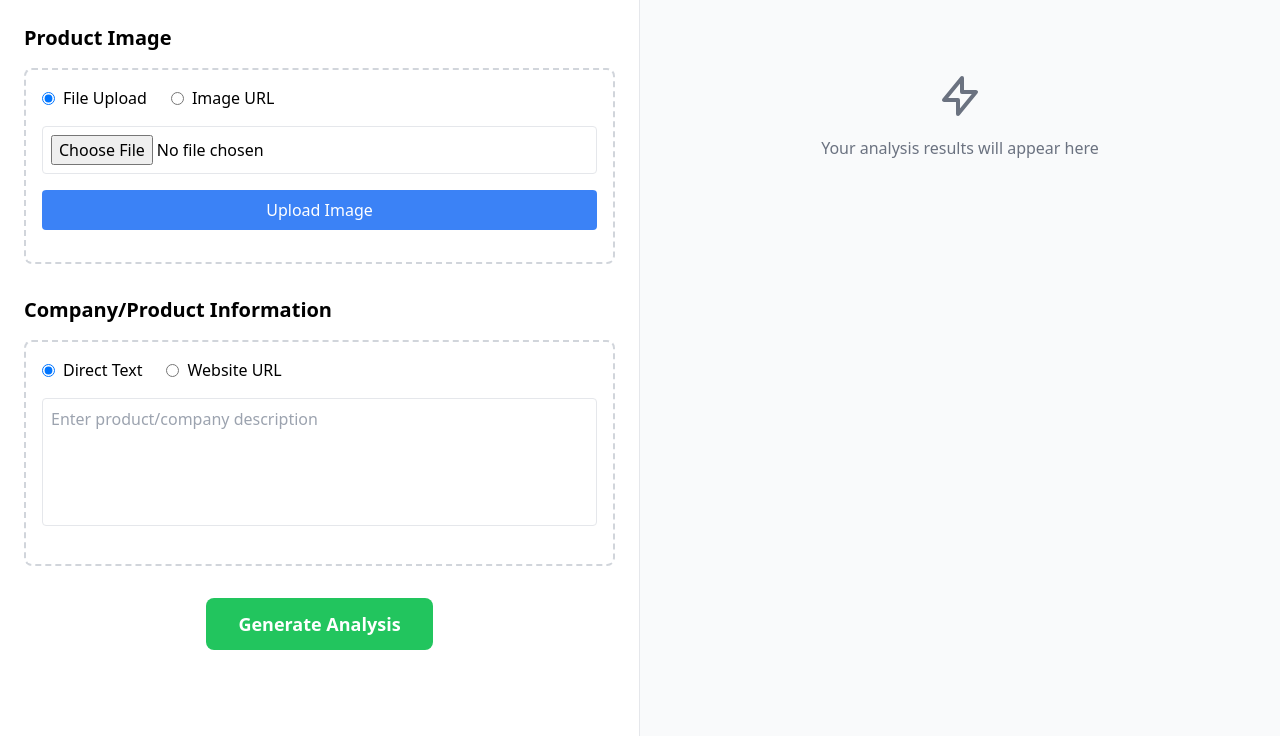
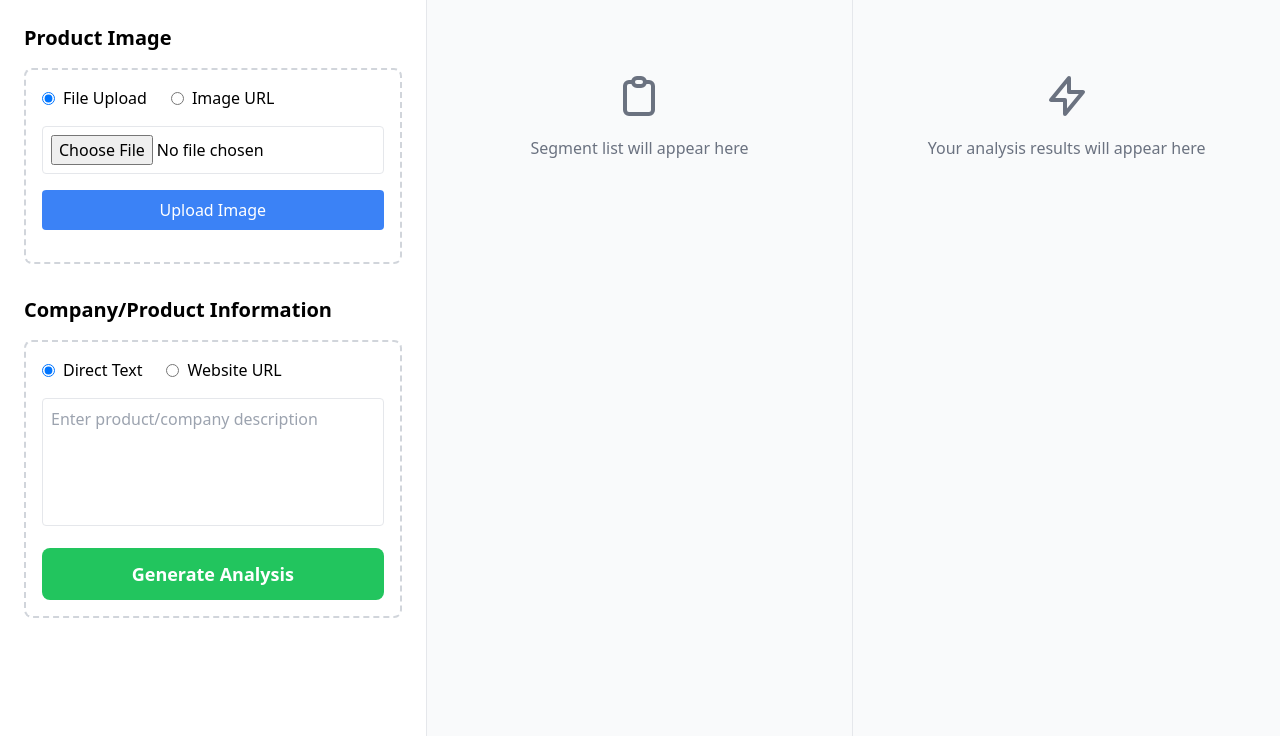
Before and after one commit to pringlesinghal/agihouse-hack, a Flask app: page / in a window 1280 px wide. Shown: the part 64-800 px from the top of the page. Run offline with Flask 3, Linux system fonts and the light colour scheme; some libraries are stand-ins or nearby versions.

Commit message:
added 3 cols

```diff
--- a/templates/index.html
+++ b/templates/index.html
@@ -16,7 +16,7 @@
         <!-- Main Content -->
         <main class="flex-1 flex">
             <!-- Left Panel - Inputs -->
-            <div class="w-1/2 p-6 overflow-y-auto border-r border-gray-200 bg-white">
+            <div class="w-1/3 p-6 overflow-y-auto border-r border-gray-200 bg-white">
                 <!-- Image Input Section -->
                 <div class="mb-8">
                     <h2 class="text-xl font-semibold mb-4">Product Image</h2>
@@ -76,23 +76,38 @@
                                 <span>Website URL</span>
                             </label>
                         </div>
-                        <textarea id="textInput"
+                        <textarea id="textInput" name="text_input"
                                   placeholder="Enter product/company description"
                                   class="mb-4 p-2 w-full border rounded h-32 resize-none"></textarea>
+                        <button onclick="generateResponse()"
+                                class="bg-green-500 text-white px-8 py-3 rounded-lg hover:bg-green-600 text-lg font-semibold w-full">
+                            Generate Analysis
+                        </button>
                     </div>
                 </div>
 
                 <!-- Generate Button -->
                 <div class="text-center">
-                    <button onclick="generateResponse()"
-                            class="bg-green-500 text-white px-8 py-3 rounded-lg hover:bg-green-600 text-lg font-semibold">
-                        Generate Analysis
-                    </button>
                 </div>
             </div>
 
-            <!-- Right Panel - Output -->
-            <div class="w-1/2 p-6 bg-gray-50 overflow-y-auto">
+            <!-- Middle Panel - Segment List -->
+            <div class="w-1/3 p-6 overflow-y-auto border-r border-gray-200 bg-gray-50">
+                <div id="segment-list" class="hidden">
+                    <h2 class="text-xl font-bold mb-4">Customer Segments</h2>
+                    <div id="segments-only" class="space-y-4"></div>
+                </div>
+                <div id="segment-placeholder" class="text-center text-gray-500 p-12">
+                    <svg class="mx-auto h-12 w-12 mb-4" fill="none" stroke="currentColor" viewBox="0 0 24 24">
+                        <path stroke-linecap="round" stroke-linejoin="round" stroke-width="2"
+                              d="M9 5H7a2 2 0 00-2 2v12a2 2 0 002 2h10a2 2 0 002-2V7a2 2 0 00-2-2h-2M9 5a2 2 0 002 2h2a2 2 0 002-2M9 5a2 2 0 012-2h2a2 2 0 012 2"/>
+                    </svg>
+                    <p>Segment list will appear here</p>
+                </div>
+            </div>
+
+            <!-- Right Panel - Detailed Analysis -->
+            <div class="w-1/3 p-6 bg-gray-50 overflow-y-auto">
                 <div id="result" class="hidden">
                     <h2 class="text-xl font-bold mb-4">Analysis Result</h2>
                     <div id="description" class="p-6 bg-white rounded-lg shadow-sm"></div>
@@ -134,11 +149,30 @@
             const resultDiv = document.getElementById('result');
             const descriptionDiv = document.getElementById('description');
             const placeholder = document.getElementById('placeholder');
+            const segmentListDiv = document.getElementById('segment-list');
+            const segmentsOnlyDiv = document.getElementById('segments-only');
+            const segmentPlaceholder = document.getElementById('segment-placeholder');
 
             // Split the segments text into individual segments
             const segmentBlocks = segments.split('\n\n').filter(block => block.trim());
 
-            // Create HTML for each segment
+            // Create HTML for segment list (middle column)
+            const segmentListHTML = segmentBlocks.map(block => {
+                const lines = block.split('\n');
+                const title = lines[0].replace('[', '').replace(']', '');
+                const revenue = lines[1];
+
+                return `
+                    <div class="bg-white rounded-lg shadow-sm p-4">
+                        <div class="flex justify-between items-center">
+                            <h3 class="font-semibold text-blue-600">${title}</h3>
+                            <div class="text-green-600 text-sm font-medium">${revenue}</div>
+                        </div>
+                    </div>
+                `;
+            }).join('');
+
+            // Create HTML for detailed analysis (right column)
             const segmentsHTML = segmentBlocks.map(block => {
                 const lines = block.split('\n');
                 const title = lines[0].replace('[', '').replace(']', '');
@@ -164,10 +198,16 @@
                 `;
             }).join('');
 
+            // Update segment list column
+            segmentListDiv.classList.remove('hidden');
+            segmentPlaceholder.classList.add('hidden');
+            segmentsOnlyDiv.innerHTML = segmentListHTML;
+
+            // Update detailed analysis column
             resultDiv.classList.remove('hidden');
             placeholder.classList.add('hidden');
             descriptionDiv.innerHTML = `
-                <h2 class="text-xl font-bold mb-6">Top Revenue-Generating Segments</h2>
+                <h2 class="text-xl font-bold mb-6">Detailed Analysis</h2>
                 ${segmentsHTML}
             `;
         }
@@ -244,17 +284,20 @@
             const formData = new FormData();
             const textInput = document.getElementById('textInput').value.trim();
             const textInputType = document.querySelector('input[name="textInputType"]:checked').value;
+            const imageFile = document.getElementById('imageFile');
+            const imageUrl = document.getElementById('imageUrl').value.trim();
             let hasInput = false;
 
-            if (currentImage) {
-                if (currentImage.type === 'file') {
-                    formData.append('file', currentImage.data);
-                } else {
-                    formData.append('image_url', currentImage.data);
-                }
+            // Handle image input
+            if (imageFile.files[0]) {
+                formData.append('file', imageFile.files[0]);
+                hasInput = true;
+            } else if (imageUrl) {
+                formData.append('image_url', imageUrl);
                 hasInput = true;
             }
 
+            // Handle text input
             if (textInput) {
                 formData.append('text_input', textInput);
                 formData.append('text_input_type', textInputType);
@@ -273,8 +316,12 @@
                     method: 'POST',
                     body: formData
                 });
+
+                if (!response.ok) {
+                    throw new Error(`HTTP error! status: ${response.status}`);
+                }
+
                 const data = await response.json();
-
                 if (data.error) {
                     throw new Error(data.error);
                 }
@@ -283,7 +330,7 @@
                 showResult(data.segments);
             } catch (error) {
                 hideLoading();
-                showResult(`Error: ${error.message}`);
+                alert(`Error: ${error.message}`);
                 console.error('Error:', error);
             }
         }
```
